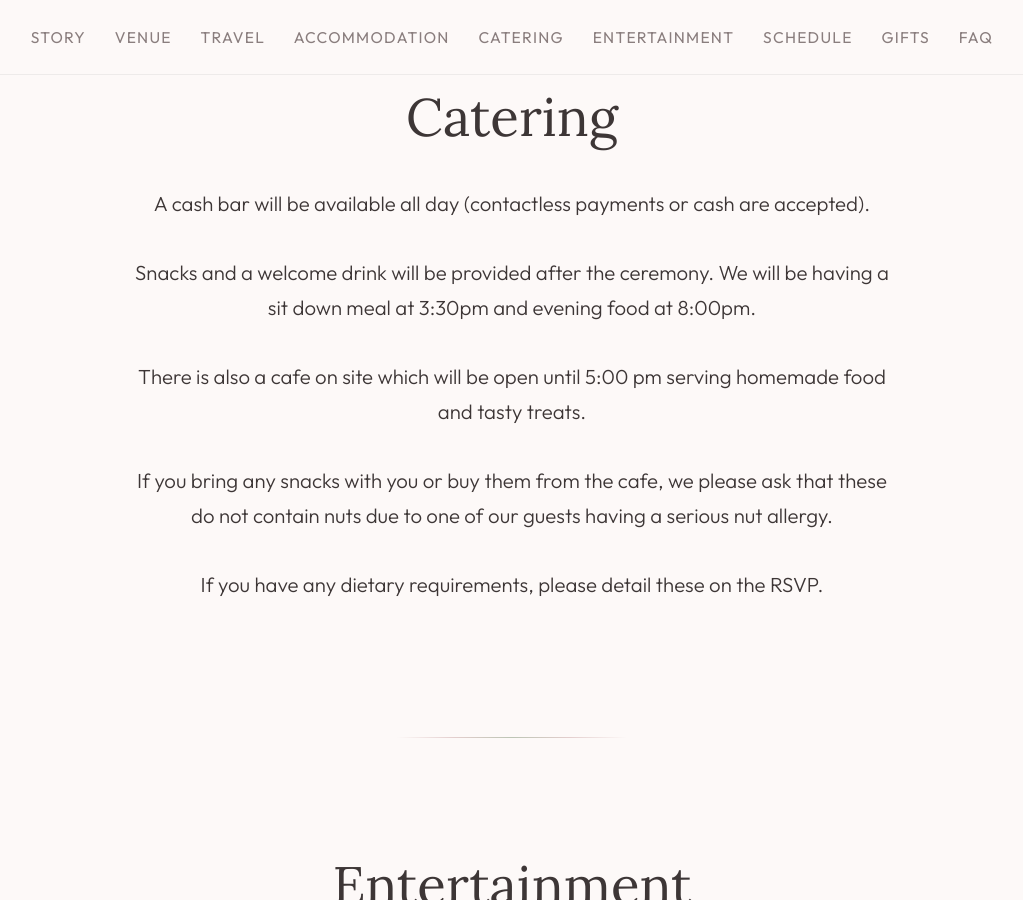
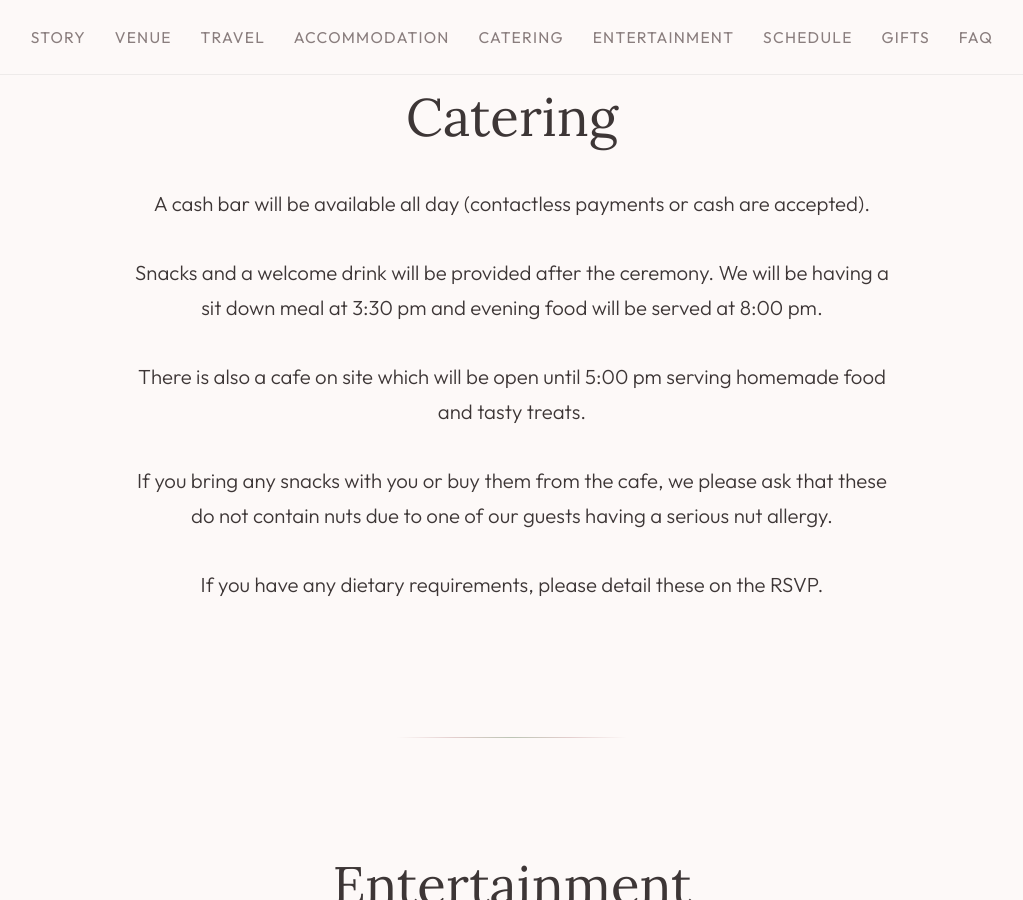
Before and after one commit to Anthony-Nicholls/wedding, a Jekyll site: the page built from day/index.html, in a window 1280 px wide and 900 px high, scrolled down 5274 px. Shown: the whole window, without its empty margins (128-1151 px from the left). Built offline with Jekyll 4.4.1, drawn with Linux system fonts in a browser that asks for light colours.

Commit message:
Improve consistency

```diff
--- a/_includes/sections/catering.html
+++ b/_includes/sections/catering.html
@@ -4,7 +4,7 @@
     <p>
       A cash bar will be available all day (contactless payments or cash are accepted).
       <br><br>
-      Snacks and a welcome drink will be provided after the ceremony. We will be having a sit down meal at 3:30pm and evening food at 8:00pm.
+      Snacks and a welcome drink will be provided after the ceremony. We will be having a sit down meal at 3:30 pm and evening food will be served at 8:00 pm.
       <br><br>
       There is also a cafe on site which will be open until 5:00 pm serving homemade food and tasty treats.
       <br><br>
```
